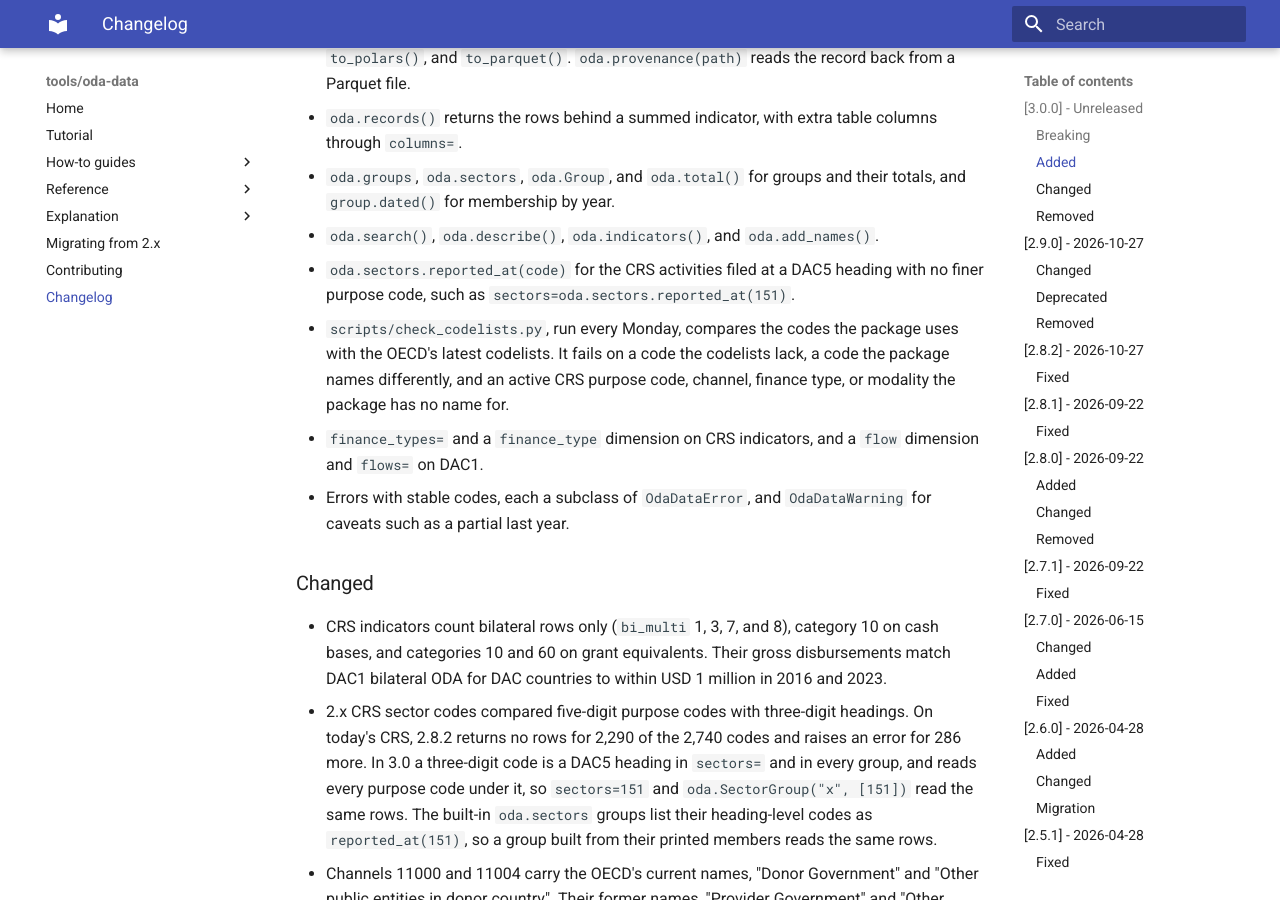
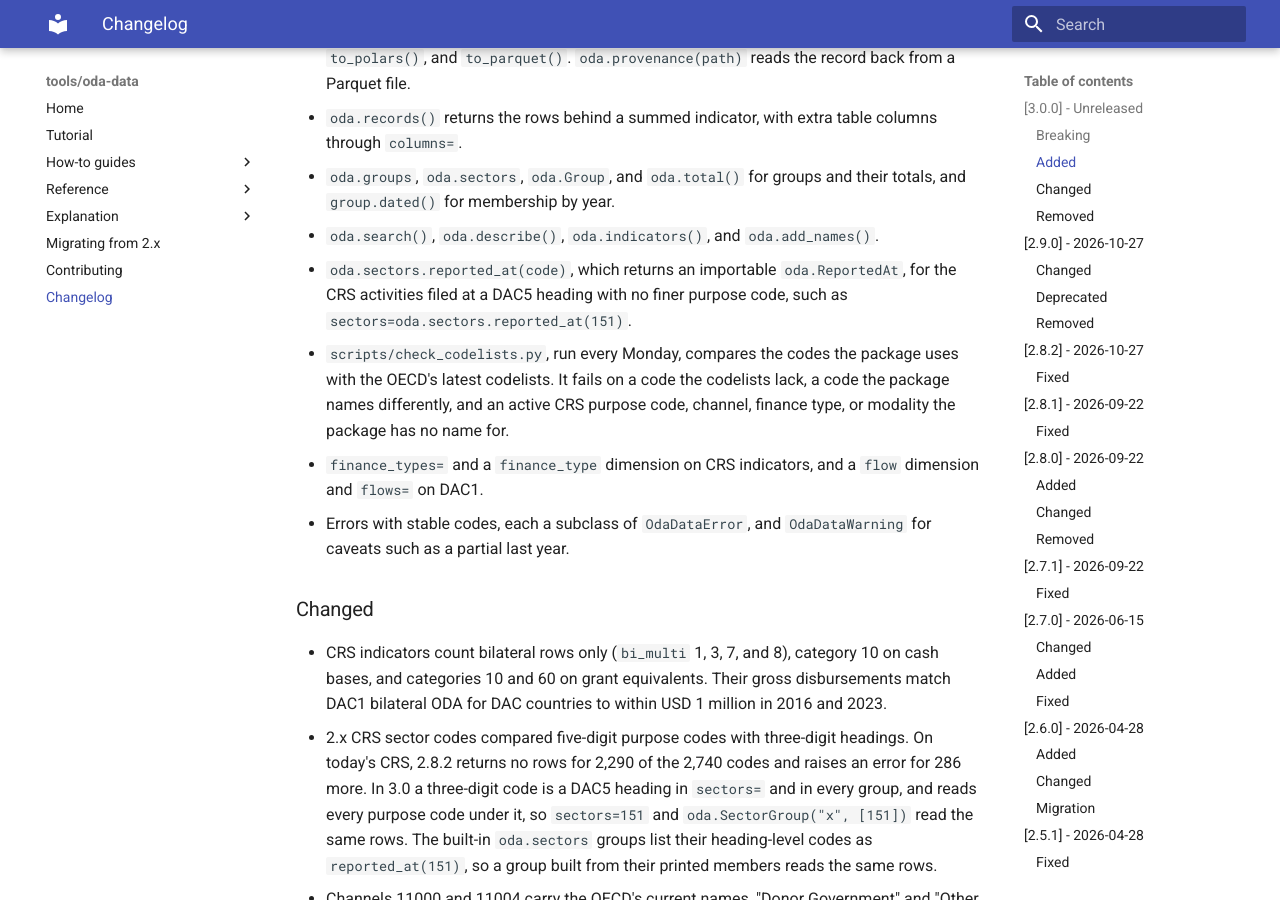
Before and after one commit to ONEcampaign/oda_data_package, an MkDocs documentation site: the page built from docs/docs/changelog.md, in a window 1280 px wide and 900 px high, scrolled down 1485 px. Built offline with MkDocs 1.6.1 and Material for MkDocs 9.7.7, drawn with Linux system fonts in a browser that asks for light colours.

Commit message:
feat: export ReportedAt
oda.sectors.reported_at() returns a ReportedAt and the sectors=
signature names it, so the type is importable for annotations and
isinstance checks.

```diff
--- a/docs/docs/changelog.md
+++ b/docs/docs/changelog.md
@@ -27,7 +27,7 @@
 - `oda.records()` returns the rows behind a summed indicator, with extra table columns through `columns=`.
 - `oda.groups`, `oda.sectors`, `oda.Group`, and `oda.total()` for groups and their totals, and `group.dated()` for membership by year.
 - `oda.search()`, `oda.describe()`, `oda.indicators()`, and `oda.add_names()`.
-- `oda.sectors.reported_at(code)` for the CRS activities filed at a DAC5 heading with no finer purpose code, such as `sectors=oda.sectors.reported_at(151)`.
+- `oda.sectors.reported_at(code)`, which returns an importable `oda.ReportedAt`, for the CRS activities filed at a DAC5 heading with no finer purpose code, such as `sectors=oda.sectors.reported_at(151)`.
 - `scripts/check_codelists.py`, run every Monday, compares the codes the package uses with the OECD's latest codelists. It fails on a code the codelists lack, a code the package names differently, and an active CRS purpose code, channel, finance type, or modality the package has no name for.
 - `finance_types=` and a `finance_type` dimension on CRS indicators, and a `flow` dimension and `flows=` on DAC1.
 - Errors with stable codes, each a subclass of `OdaDataError`, and `OdaDataWarning` for caveats such as a partial last year.
--- a/src/oda_data/__init__.py
+++ b/src/oda_data/__init__.py
@@ -34,6 +34,7 @@
     "Group": "oda_data._groups",
     "GroupTotal": "oda_data._groups",
     "SectorGroup": "oda_data._groups",
+    "ReportedAt": "oda_data._groups",
     "total": "oda_data._groups",
     "groups": "oda_data._groups",
     "sectors": "oda_data._groups",
@@ -74,6 +75,7 @@
     "Release",
     "ReleaseMismatchError",
     "RemovedIn3Error",
+    "ReportedAt",
     "SectorGroup",
     "Unit",
     "UnknownEntityError",
```
Also changed, not shown: docs/docs/reference/api.md (+10 -2 lines), CHANGELOG.md, 2 other files.
